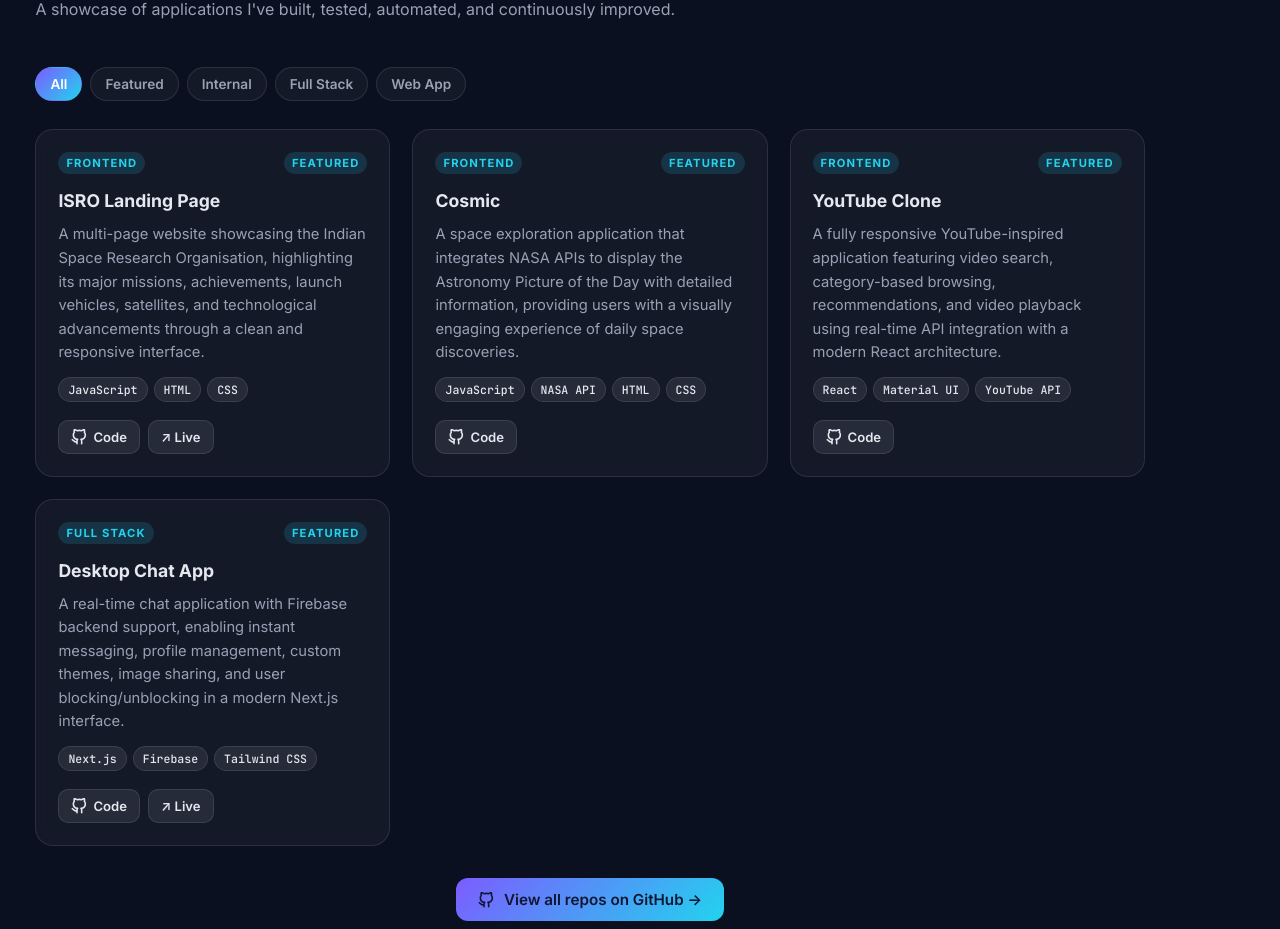
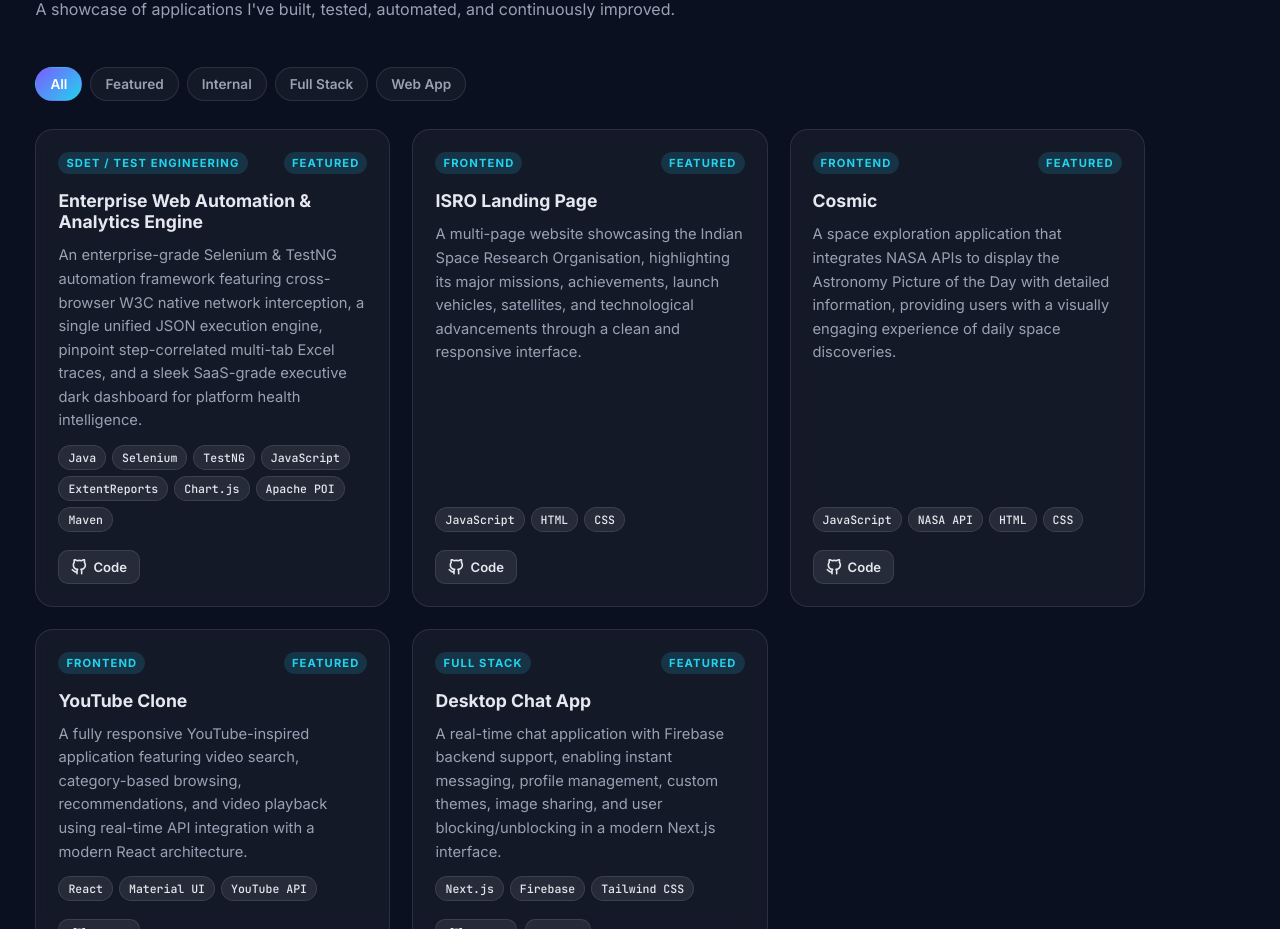
Before and after one commit to kritagya20/portfolio-website-react, a React (Vite) app: page / in a window 1280 px wide. Shown: the part 3879-4808 px from the top of the page. Built offline with nearby package versions, Linux system fonts and the light colour scheme.

Commit message:
Feat(projects): Introduce Enterprise Web Automation & Analytics Engine project details

```diff
--- a/src/data/portfolio.js
+++ b/src/data/portfolio.js
@@ -175,13 +175,33 @@ export const githubProfileUrl = 'https://github.com/kritagya20?tab=repositories'
 
 
 export const projects = [
+    {
+    title: "Enterprise Web Automation & Analytics Engine",
+    type: "SDET / Test Engineering",
+    desc: "An enterprise-grade Selenium & TestNG automation framework featuring cross-browser W3C native network interception, a single unified JSON execution engine, pinpoint step-correlated multi-tab Excel traces, and a sleek SaaS-grade executive dark dashboard for platform health intelligence.",
+    tech: [
+      "Java",
+      "Selenium",
+      "TestNG",
+      "JavaScript",
+      "ExtentReports",
+      "Chart.js",
+      "Apache POI",
+      "Maven"
+    ],
+    links: {
+      live: null,
+      code: "https://github.com/kritagya20/selenium-web-automation",
+    },
+    featured: true,
+  },
   {
     title: "ISRO Landing Page",
     type: "Frontend",
     desc: "A multi-page website showcasing the Indian Space Research Organisation, highlighting its major missions, achievements, launch vehicles, satellites, and technological advancements through a clean and responsive interface.",
     tech: ["JavaScript", "HTML", "CSS"],
     links: {
-      live: "https://isro.kritagya.in/",
+      live: null,
       code: "https://github.com/kritagya20/isro",
     },
     featured: true,
```
